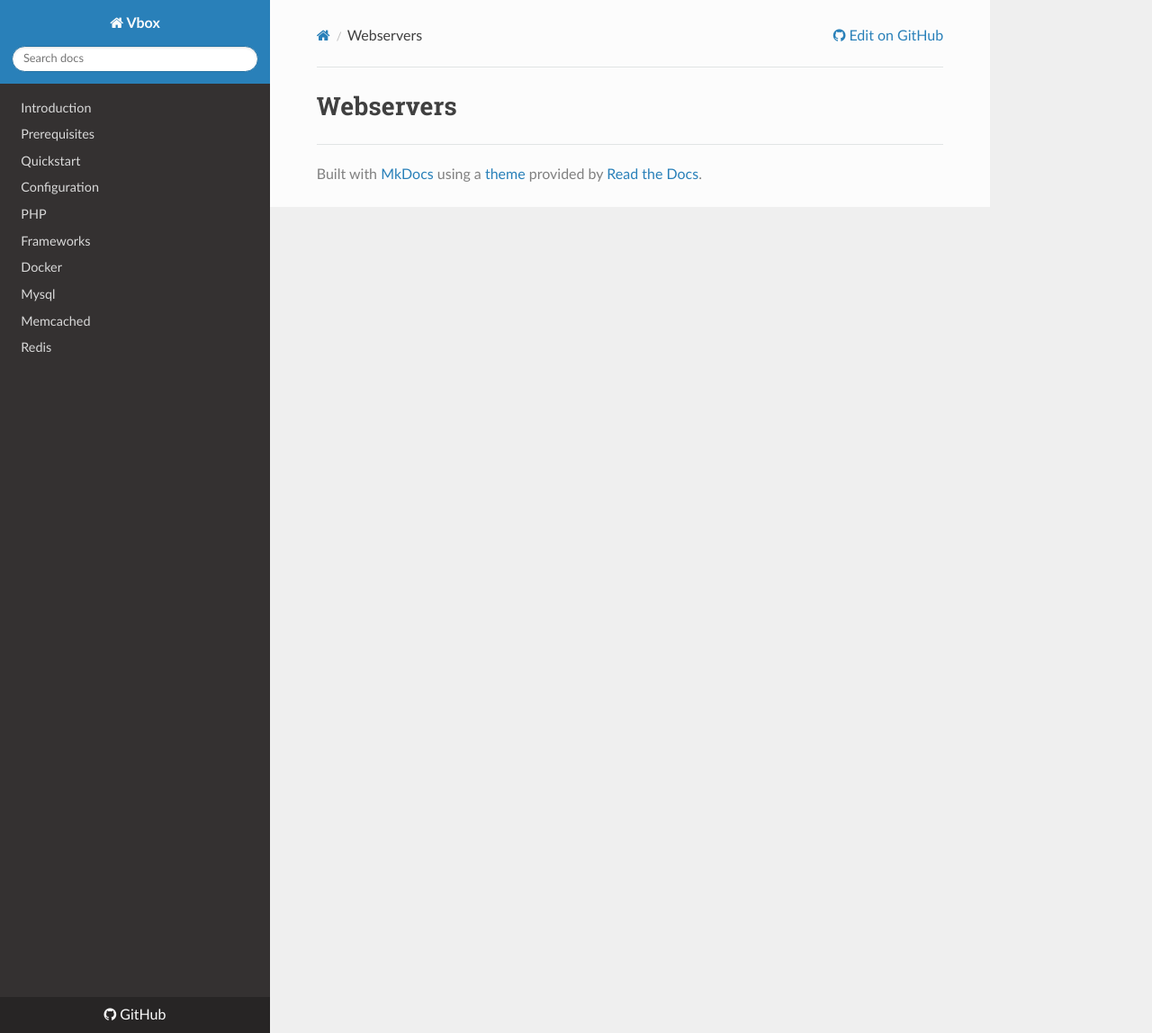
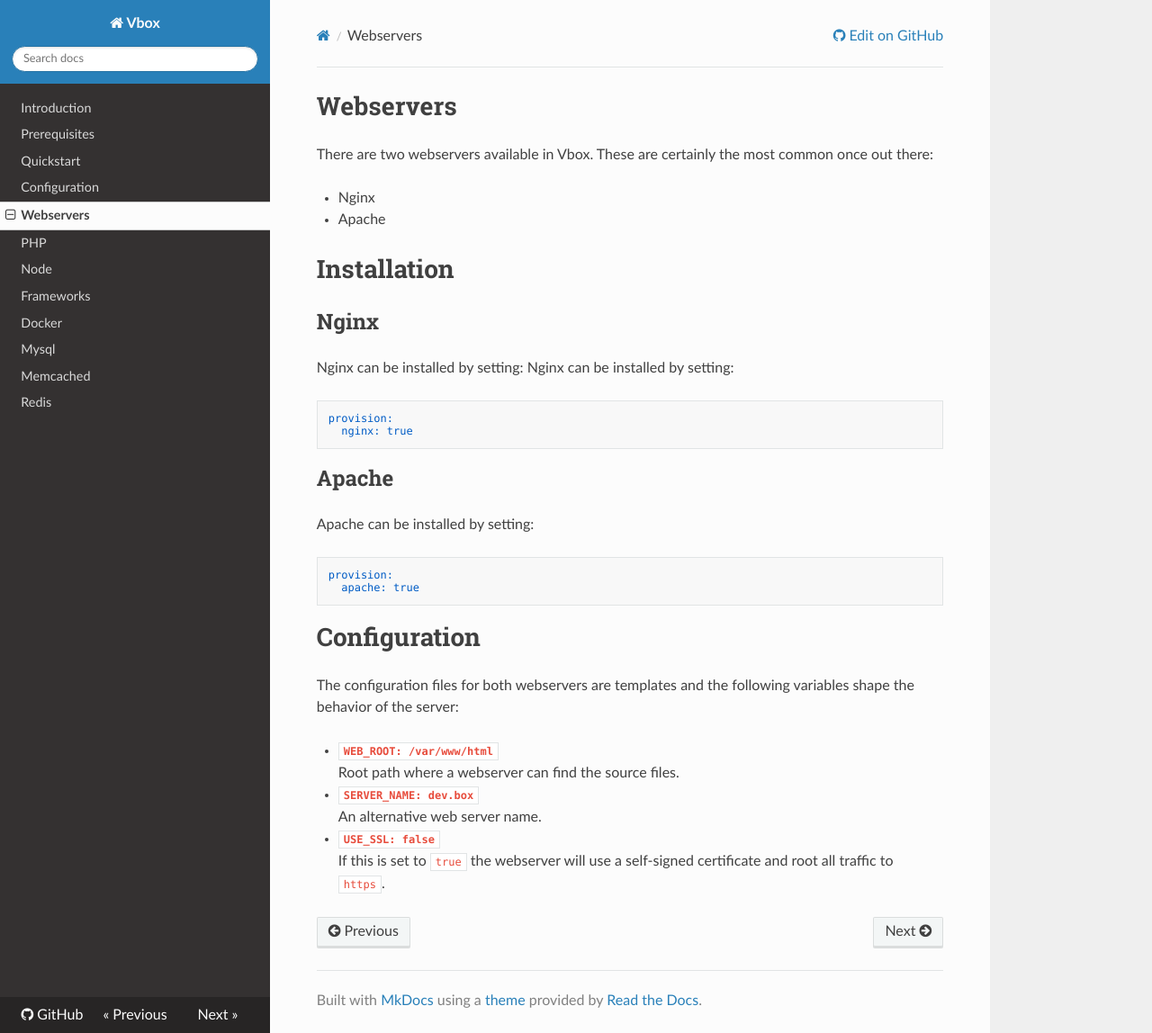
Before and after one commit to sebbaum/vbox-docu, an MkDocs documentation site: the page built from docs/webservers.md, in a window 1280 px wide and 1148 px high. Shown: the whole window at 90% size. Built offline with MkDocs 1.6.1, drawn with Linux system fonts in a browser that asks for light colours; nearby versions of some CDN libraries.

Commit message:
Finished webserver and NVM section

````diff
--- a/docs/webservers.md
+++ b/docs/webservers.md
@@ -1 +1,36 @@
 # Webservers
+
+There are two webservers available in Vbox. These are certainly the most common once out there:
+
+* Nginx
+* Apache
+
+# Installation
+## Nginx
+Nginx can be installed by setting:
+Nginx can be installed by setting:
+```yml
+provision:
+  nginx: true
+```
+
+## Apache
+Apache can be installed by setting:
+```yml
+provision:
+  apache: true
+```
+
+# Configuration
+The configuration files for both webservers are templates and the following
+variables shape the behavior of the server:
+
+* **`WEB_ROOT: /var/www/html`**
+Root path where a webserver can find the source files.
+
+* **`SERVER_NAME: dev.box`**
+An alternative web server name.
+
+* **`USE_SSL: false`**
+If this is set to `true` the webserver will use a self-signed certificate and root
+all traffic to `https`.
--- a/mkdocs.yml
+++ b/mkdocs.yml
@@ -11,7 +11,9 @@ nav:
   - Prerequisites: prerequisites.md
   - Quickstart: quickstart.md
   - Configuration: configuration.md
+  - Webservers: webservers.md
   - PHP: php.md
+  - Node: node.md
   - Frameworks: frameworks.md
   - Docker: docker.md
   - Mysql: mysql.md
````
Also changed, not shown: docs/node.md (+9 -1 lines).
